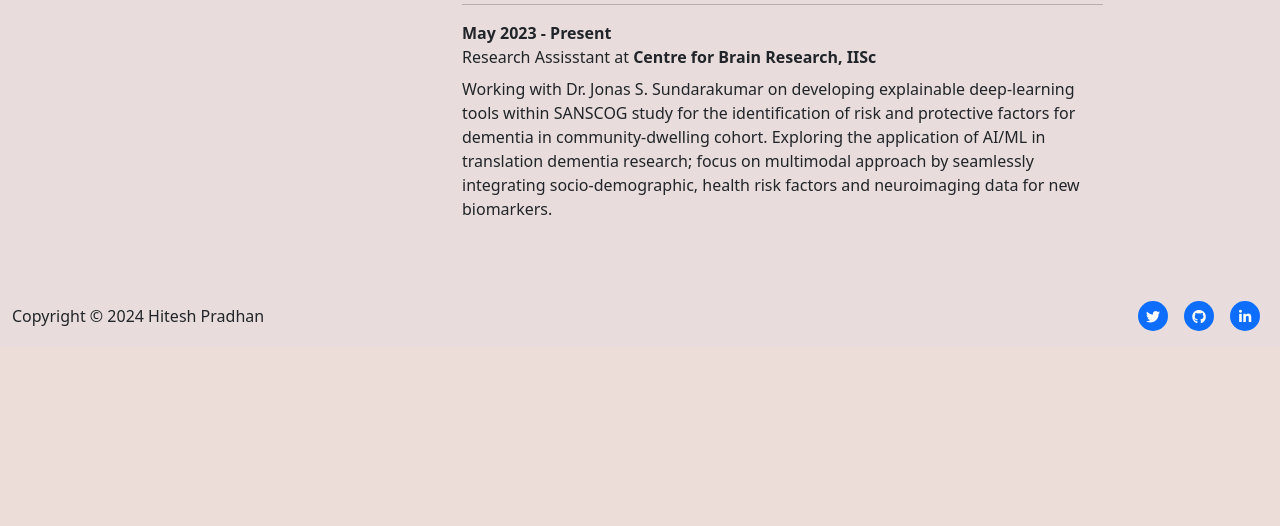
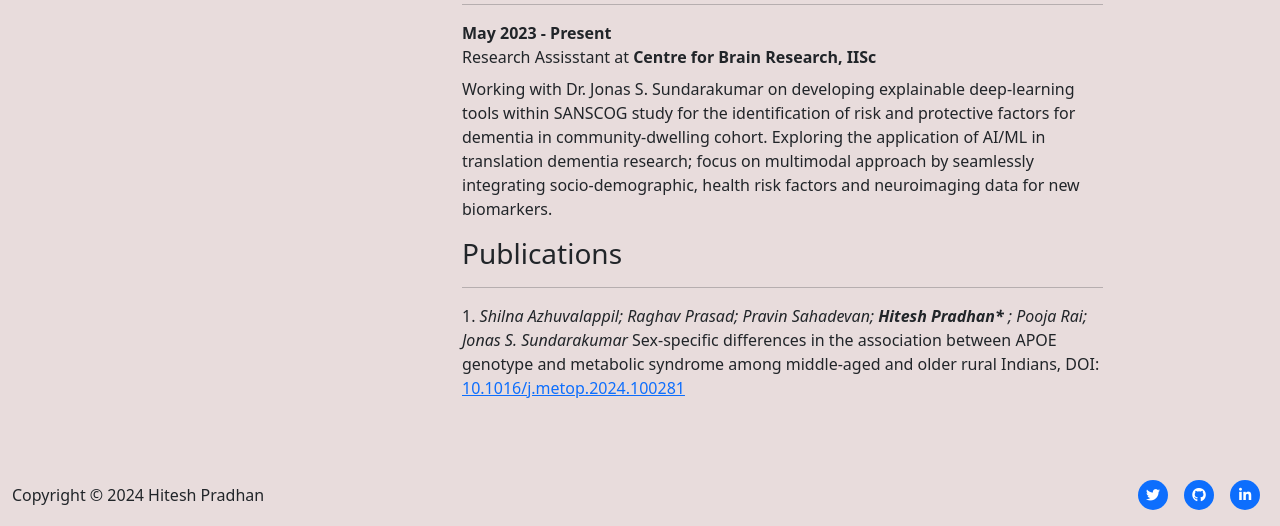
Before and after one commit to pradhanhitesh/pradhanhitesh.github.io, a Python web app: template template/template.html in a window 1280 px wide. Shown: the part 2517-3043 px from the top of the page. Before the commit the page ends 2848 px from the top, so only its background shows below. Run offline with Jinja, Linux system fonts and the light colour scheme; the template is opened without the code that fills it, so the values that code supplies are empty; some libraries are stand-ins or nearby versions.

Commit message:
modified publications

```diff
--- a/main.py
+++ b/main.py
@@ -8,6 +8,8 @@ def main():
     template_vars = {
             "quotes" : quotes
         }
+
+    # Updates the QUOTES-loader
     env = Environment(loader=FileSystemLoader("template"))
     template = env.get_template("template.html")
     output_from_parsed_template = template.render(template_vars)
@@ -21,6 +23,7 @@ def main():
             "fact" : quotes
         }
 
+    # Updates the README.md
     env = Environment(loader=FileSystemLoader("template"))
     template = env.get_template("readme.html")
     output_from_parsed_template = template.render(template_vars)
--- a/template/template.html
+++ b/template/template.html
@@ -210,6 +210,18 @@
                 biomarkers.</dd>
             <!-- Add or remove work experience entries as needed -->
             </dl>
+
+            <h3>Publications</h3>
+            <hr>
+            <dl>
+            <dd>1. <em>Shilna Azhuvalappil; Raghav Prasad; Pravin Sahadevan; <b>Hitesh Pradhan*</b> ; Pooja Rai; Jonas S. Sundarakumar</em>
+                Sex-specific differences in the association between APOE genotype and
+                metabolic syndrome among middle-aged and older rural Indians, DOI:
+                <a href="https://doi.org/10.1016/j.metop.2024.100281">10.1016/j.metop.2024.100281</a>
+            </dd>
+            <!-- Add or remove work experience entries as needed -->
+            </dl>
+
             <!-- <h3>Extracurricular Activities</h3>
             <hr>
             <dl>
```
Also changed, not shown: index.html (+12 -0 lines), home.html (indentation only).
